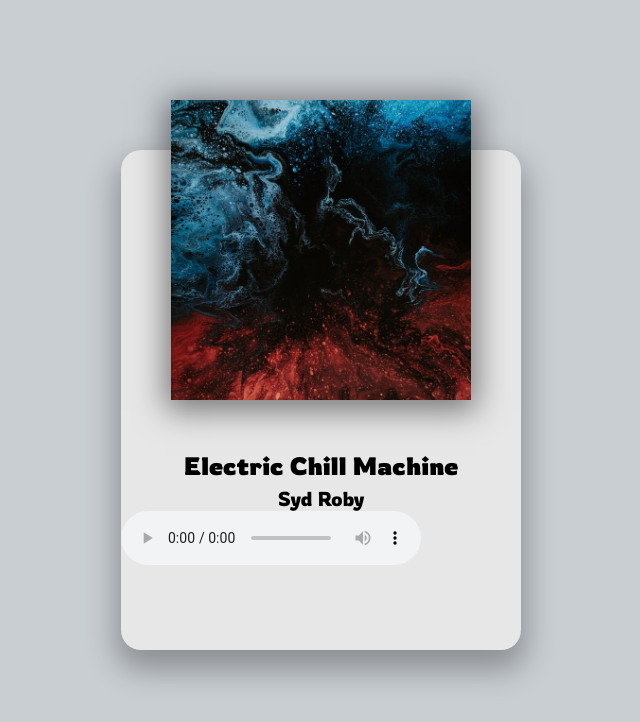
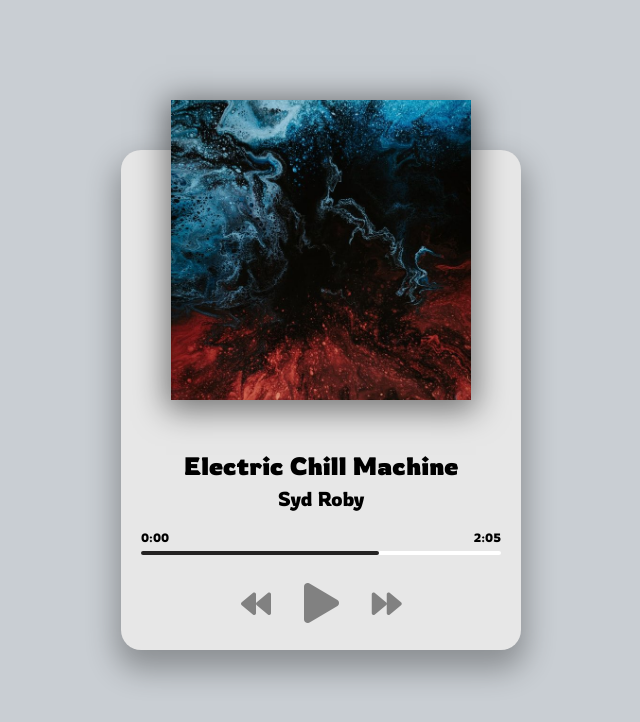
Before and after one commit to chinyro/music-player, a plain HTML site: page index.html in a window 1280 px wide. Shown: the whole page, without its empty margins (319-959 px from the left). Drawn offline with Linux system fonts and the light colour scheme.

Commit message:
updated UI

```diff
--- a/index.html
+++ b/index.html
@@ -16,7 +16,21 @@
         </div>
         <h2 id="title">Electric Chill Machine</h2>
         <h3 id="artist">Syd Roby</h3>
-        <audio src="music/jacinto-1.mp3" controls></audio>
+        <audio src="music/jacinto-1.mp3"></audio>
+        <!-- Progress -->
+        <div class="progress-container" id="progress-container">
+            <div class="progress" id="progress"></div>
+            <div class="duration-wrapper">
+                <span id="current-time">0:00</span>
+                <span id="duration">2:05</span>
+            </div>
+        </div>
+        <!-- controls -->
+        <div class="player-controls">
+           <i class="fas fa-backward" id="prev" title="Previous"></i>
+           <i class="fas fa-play main-button" id="play" title="Play"></i>
+           <i class="fas fa-forward" id="next" title="Next"></i>
+        </div>
     </div>
     <!-- Script -->
     <script src="script.js"></script>
--- a/style.css
+++ b/style.css
@@ -91,10 +91,13 @@ h3 {
   font-size: 30px;
   color: rgb(129, 129, 129);
   margin-right: 30px;
-
+  cursor: pointer;
+  user-select: none;
 }
 
-
+.fas:hover {
+  filter: brightness(80%);
+}
 
 .main-button {
   font-size: 40px;
```
